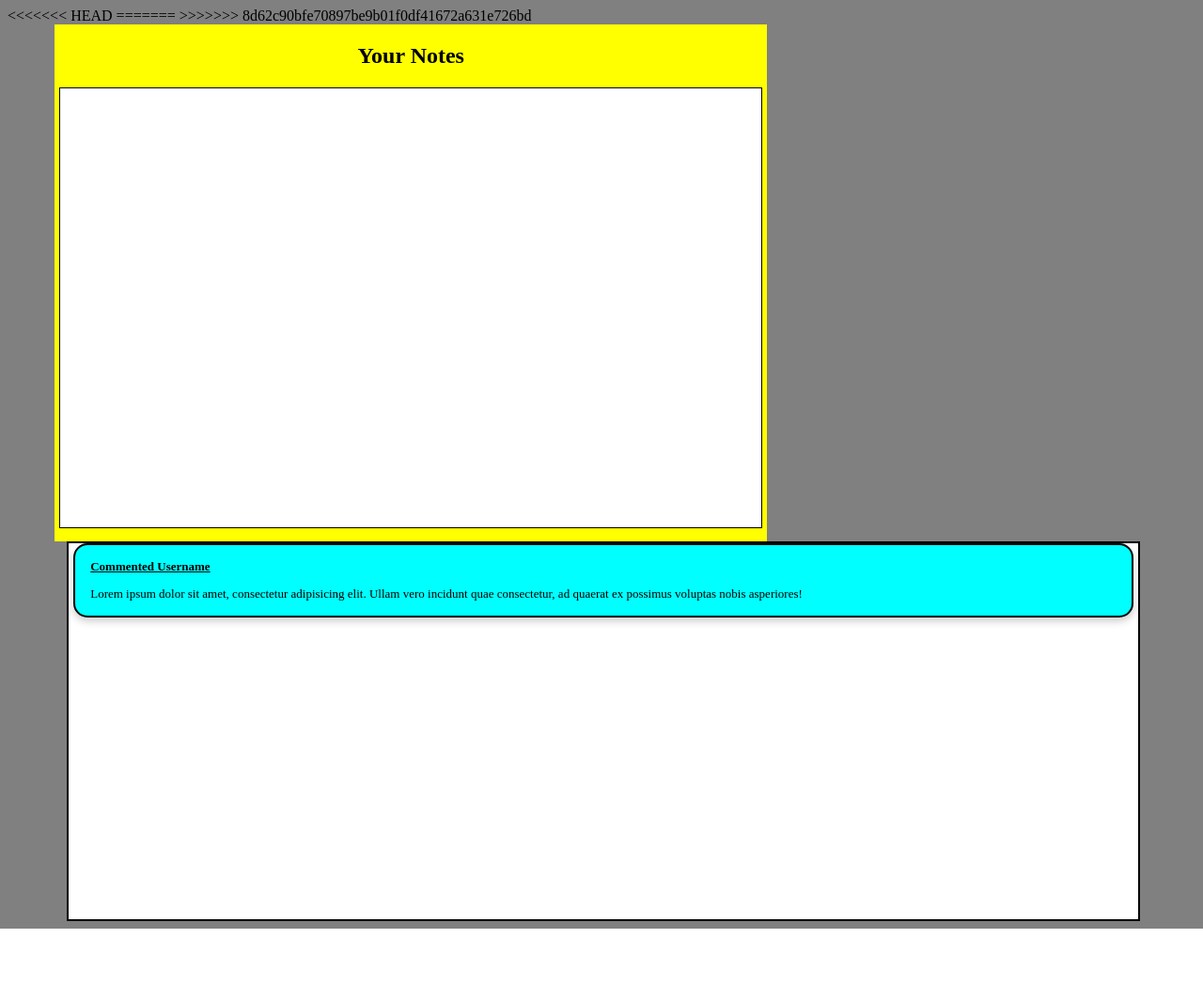
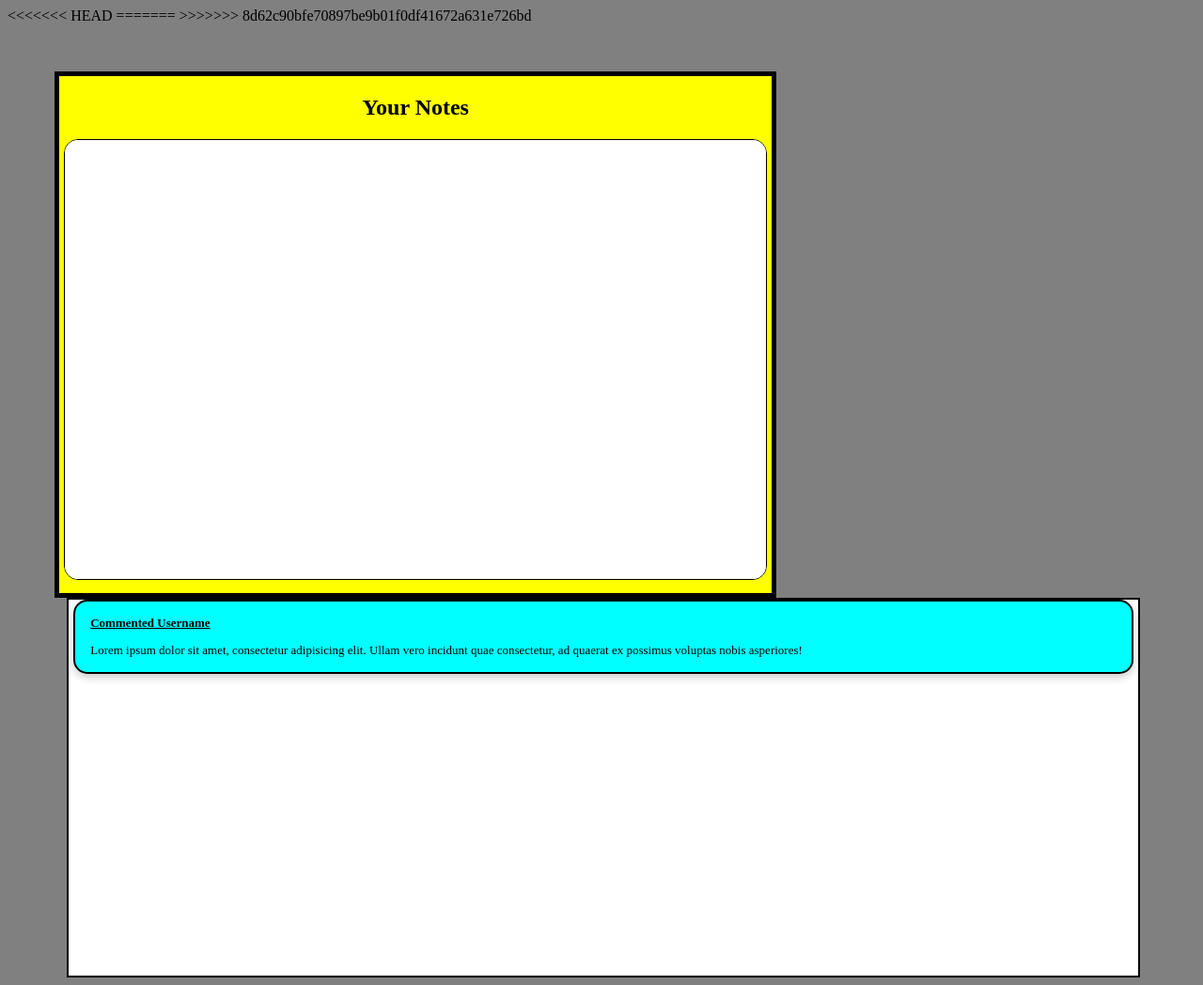
Before and after one commit to CarverWasTaken/MusketeerNotes, a Flask app: template FrontEnd/templates/viewNote.html in a window 1280 px wide. Shown: the whole page at 94% size. Before the commit the page ends 988 px from the top, so only its background shows below. Run offline with Flask 2, Linux system fonts and the light colour scheme; the template is opened without the code that fills it, so the values that code supplies are empty; parts of the project's set-up code (start-up, migrations or seed data) failed here and were passed over.

Commit message:
Ok I think I got it

```diff
--- a/FrontEnd/static/styles/noteView.css
+++ b/FrontEnd/static/styles/noteView.css
@@ -1,18 +1,9 @@
 .outerBox{
-<<<<<<< HEAD
-  border: solid 2px;
-  width: 90%;
-  height: 20%;
-  overflow: hidden;
-  margin-left: 5%;
-  margin-right: 5%;
-=======
   border: solid 5px;
   width: 60%;
   height:550px;
   margin-left: 50px;
   margin-right: 50px;
->>>>>>> 8d62c90bfe70897be9b01f0df41672a631e726bd
   margin-top: 50px;
   background-color: yellow;
 }
@@ -20,16 +11,13 @@
 .innerBox{
   background-color: white;
   margin-bottom: 1px;
-<<<<<<< HEAD
 
   border-radius: 5px;
   /* max-height: 90%; */
   height: 400px;
   overflow: hidden;
-=======
   border-radius: 15px;
   height: 85%;
->>>>>>> 8d62c90bfe70897be9b01f0df41672a631e726bd
   text-overflow: ellipsis;
   font-size: large;
   z-index: 4;
@@ -76,8 +64,6 @@ margin-right: 5%;
   border: solid 2px black;
   margin-right: 5px;
   margin-left: 5px;
-<<<<<<< HEAD
-  transition: 0.5s max-height;
 
   }
 
@@ -97,9 +83,6 @@ margin-right: 5%;
   -ms-overflow-style: none;
   /* Firefox */
   scrollbar-width: none;
-=======
-
->>>>>>> 8d62c90bfe70897be9b01f0df41672a631e726bd
 }
 
 .container::-webkit-scrollbar {
```
